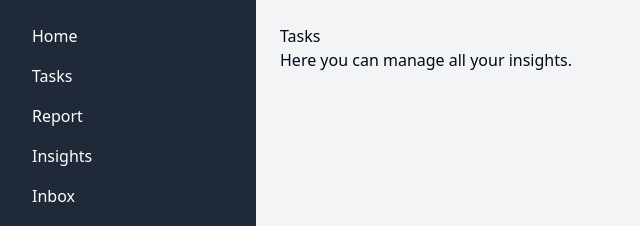
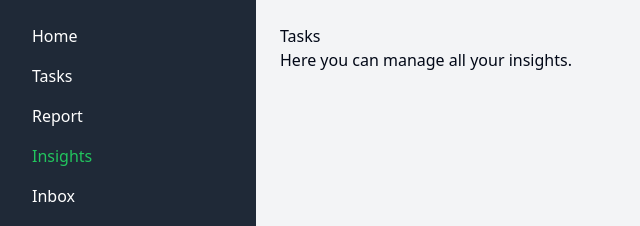
Before and after one commit to diduladishan/task-management-application, a Next.js app: page /insights in a window 1280 px wide. Shown: the top 226 px of the page, without its empty margins (0-640 px from the left). Built offline with nearby package versions, Linux system fonts and the light colour scheme.

Commit message:
feat: highlight selected sidebar item with background color change

```diff
--- a/components/Sidebar.tsx
+++ b/components/Sidebar.tsx
@@ -1,13 +1,23 @@
+"use client";
+
 import Link from "next/link";
+import { usePathname } from "next/navigation";
 
 const Sidebar = () => {
+  const pathname = usePathname();
+
+  const isActive = (path: string) =>
+    pathname === path ? "text-green-500" : "";
+
   return (
     <div className="w-64 bg-gray-800 text-white h-screen p-4">
       <ul>
         <li>
           <Link
             href="/home"
-            className="block py-2 px-4 hover:bg-gray-700 rounded"
+            className={`block py-2 px-4 hover:bg-gray-700 rounded ${isActive(
+              "/home"
+            )}`}
           >
             Home
           </Link>
@@ -15,7 +25,9 @@ const Sidebar = () => {
         <li>
           <Link
             href="/tasks"
-            className="block py-2 px-4 hover:bg-gray-700 rounded"
+            className={`block py-2 px-4 hover:bg-gray-700 rounded ${isActive(
+              "/tasks"
+            )}`}
           >
             Tasks
           </Link>
@@ -23,7 +35,9 @@ const Sidebar = () => {
         <li>
           <Link
             href="/report"
-            className="block py-2 px-4 hover:bg-gray-700 rounded"
+            className={`block py-2 px-4 hover:bg-gray-700 rounded ${isActive(
+              "/report"
+            )}`}
           >
             Report
           </Link>
@@ -31,7 +45,9 @@ const Sidebar = () => {
         <li>
           <Link
             href="/insights"
-            className="block py-2 px-4 hover:bg-gray-700 rounded"
+            className={`block py-2 px-4 hover:bg-gray-700 rounded ${isActive(
+              "/insights"
+            )}`}
           >
             Insights
           </Link>
@@ -39,7 +55,9 @@ const Sidebar = () => {
         <li>
           <Link
             href="/inbox"
-            className="block py-2 px-4 hover:bg-gray-700 rounded"
+            className={`block py-2 px-4 hover:bg-gray-700 rounded ${isActive(
+              "/inbox"
+            )}`}
           >
             Inbox
           </Link>
@@ -47,7 +65,9 @@ const Sidebar = () => {
         <li>
           <Link
             href="/settings"
-            className="block py-2 px-4 hover:bg-gray-700 rounded"
+            className={`block py-2 px-4 hover:bg-gray-700 rounded ${isActive(
+              "/settings"
+            )}`}
           >
             Settings
           </Link>
```
